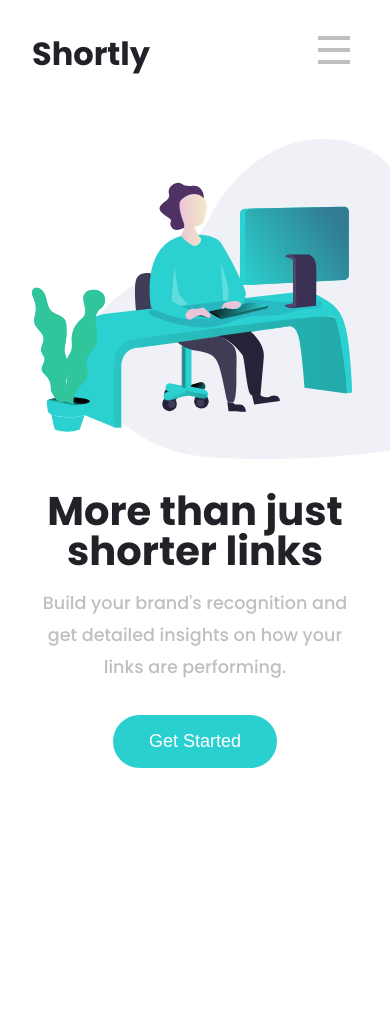
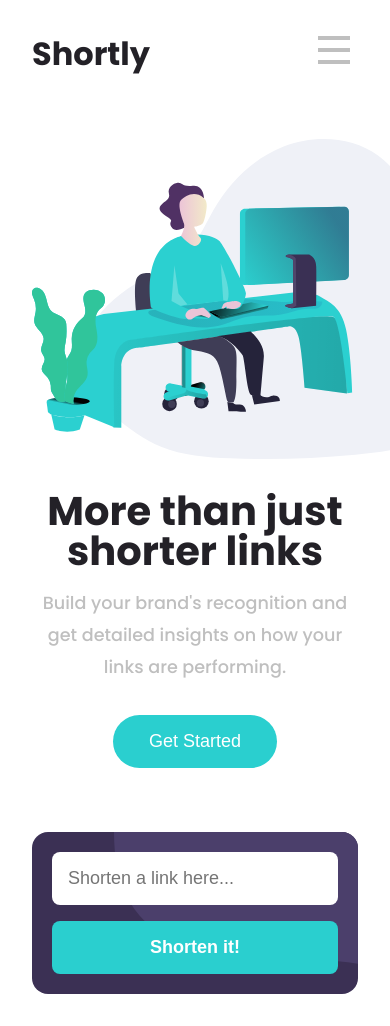
Before and after one commit to Vyonyx/URLShorteningAPI-feMentor-Vue, a Vue app: page / in a window 390 px wide. Before the commit the page ends 844 px from the top, so only its background shows below. Built offline with nearby package versions, Linux system fonts and the light colour scheme.

Commit message:
add url form and mobile styles

```diff
--- a/src/App.vue
+++ b/src/App.vue
@@ -1,12 +1,14 @@
 <script setup lang="ts">
 import Navbar from "./components/Navbar.vue"
 import Hero from "./components/Hero.vue"
+import URLForm from "./components/URLForm.vue"
 </script>
 
 <template>
   <div>
     <Navbar />
     <Hero />
+    <URLForm />
   </div>
 </template>
 
--- /dev/null
+++ b/src/components/URLForm.vue
@@ -0,0 +1,56 @@
+<script setup lang="ts">
+import Container from './Container.vue'
+</script>
+
+<template>
+  <Container>
+    <form class="url-form">
+      <input type="text" placeholder="Shorten a link here...">
+      <button>Shorten it!</button>
+    </form>
+  </Container>
+</template>
+
+<style scoped lang="scss">
+.url-form {
+  position: relative;
+  display: flex;
+  flex-direction: column;
+  padding: 1.25rem;
+  gap: 1rem;
+  background: var(--dark-violet);
+  border-radius: 1rem;
+
+  &::before {
+    position: absolute;
+    content: '';
+    width: 100%;
+    height: 100%;
+    border-radius: inherit;
+    top: 0;
+    left: 0;
+    background-image: url('/bg-shorten-mobile.svg');
+    background-size: 75%;
+    background-repeat: no-repeat;
+    background-position: top right;
+  }
+
+  input,
+  button {
+    z-index: 10;
+    border-radius: 0.5rem;
+    border: transparent;
+    padding: 1rem;
+  }
+
+  input {
+    color: red;
+  }
+
+  button {
+    background: var(--cyan);
+    color: white;
+    font-weight: 700;
+  }
+}
+</style>
```
Also changed, not shown: public/bg-shorten-desktop.svg (added), public/bg-shorten-mobile.svg (added).
